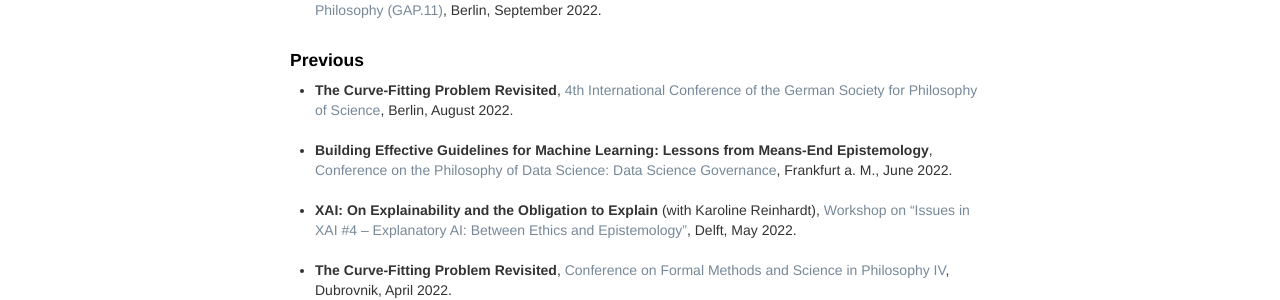
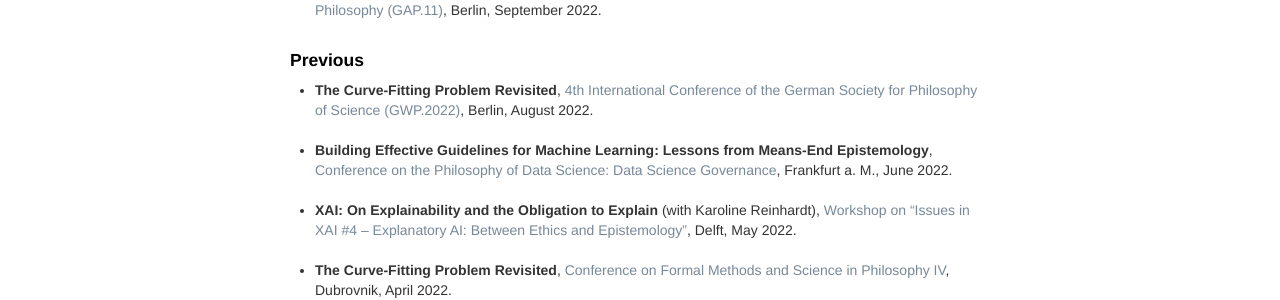
Before and after one commit to oliverbuchholz/oliverbuchholz.github.io, a Jekyll site: the page built from pages/talks.md, in a window 1280 px wide. Shown: the part 332-632 px from the top of the page. Built offline with Jekyll 4.4.1, drawn with Linux system fonts in a browser that asks for light colours.

Commit message:
Update talks.md

```diff
--- a/pages/talks.md
+++ b/pages/talks.md
@@ -22,7 +22,7 @@ description: Oliver Buchholz | Talks
 <h4>Previous</h4>
 
 <ul>
-<li><b>The Curve-Fitting Problem Revisited</b>, <a href="https://www.wissphil.de/gwp2022/" target="_blank">4th International Conference of the German Society for Philosophy of Science</a>, Berlin, August 2022.<br><br>
+<li><b>The Curve-Fitting Problem Revisited</b>, <a href="https://www.wissphil.de/gwp2022/" target="_blank">4th International Conference of the German Society for Philosophy of Science (GWP.2022)</a>, Berlin, August 2022.<br><br>
 </li>
 
 <li><b>Building Effective Guidelines for Machine Learning: Lessons from Means-End Epistemology</b>, <a href="https://www.frankfurt-school.de/home/research/conferences-workshops/ds-2022" target="_blank">Conference on the Philosophy of Data Science: Data Science Governance</a>, Frankfurt a. M., June 2022.<br><br>
```
